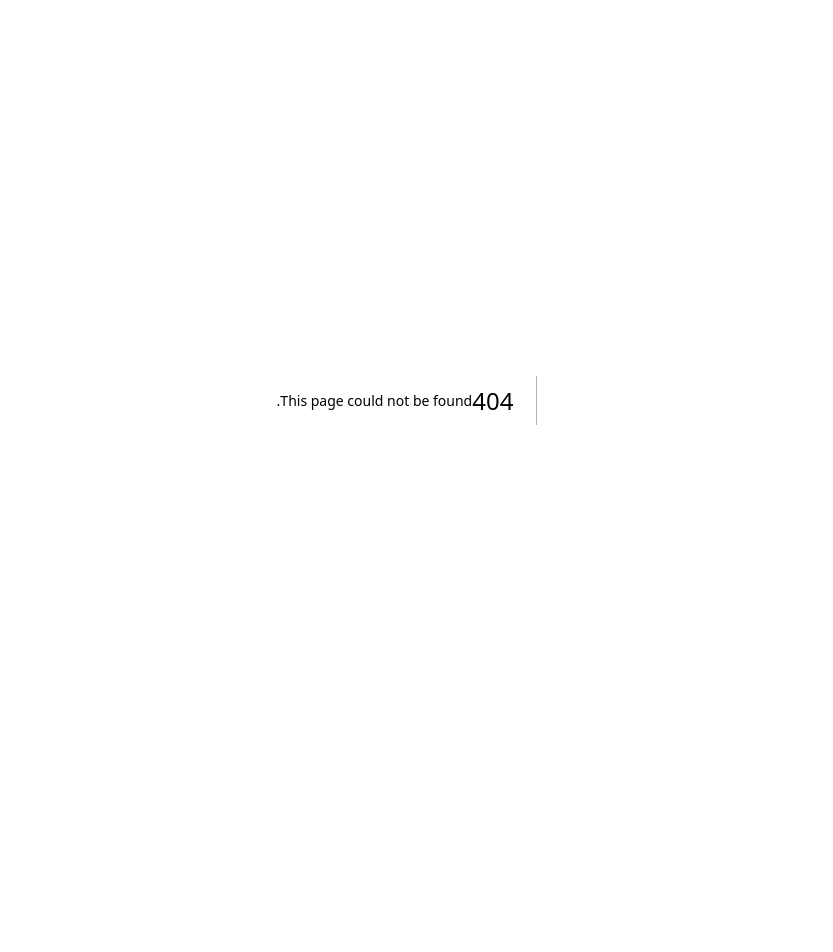
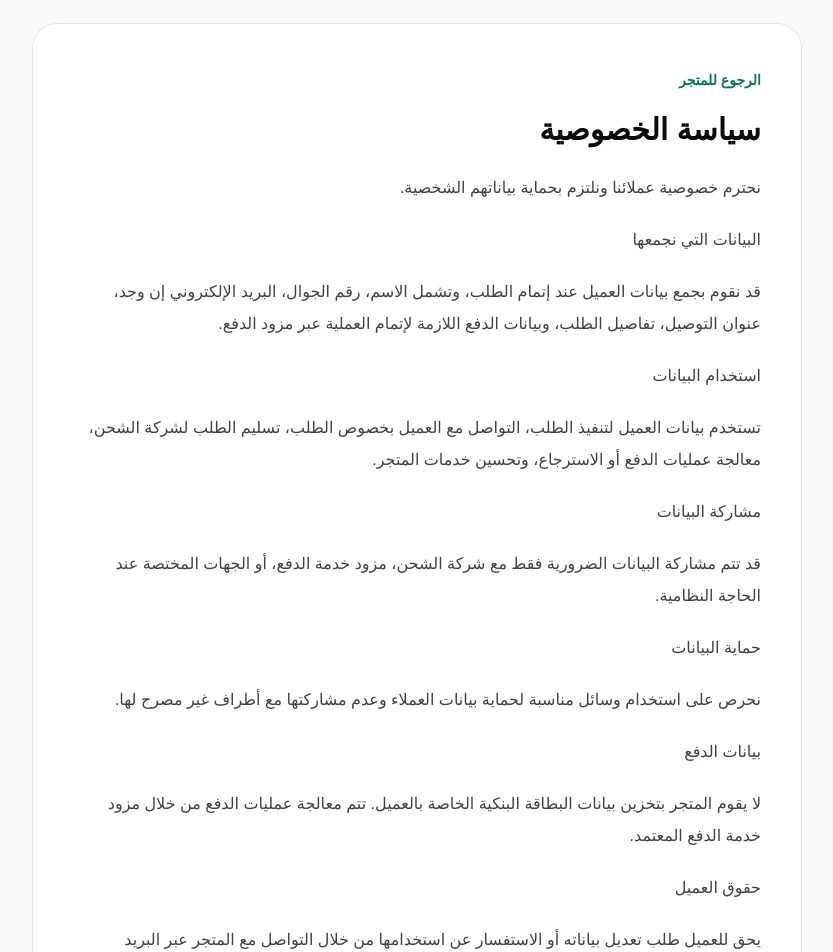
Before and after one commit to azizsoom/one-product-tabby-store, a Next.js app: page /privacy in a window 1280 px wide. Before the commit this address had no page. Shown: the top 952 px of the page, without its empty margins (223-1056 px from the left). Before the commit the page ends 800 px from the top, so only its background shows below. Built offline with nearby package versions, Linux system fonts and the light colour scheme.

Commit message:
Add privacy policy page

```diff
--- /dev/null
+++ b/app/privacy/page.tsx
@@ -0,0 +1,42 @@
+import Link from 'next/link';
+
+export default function PrivacyPage() {
+  return (
+    <PolicyPage title="سياسة الخصوصية">
+      <p>نحترم خصوصية عملائنا ونلتزم بحماية بياناتهم الشخصية.</p>
+
+      <h2>البيانات التي نجمعها</h2>
+      <p>قد نقوم بجمع بيانات العميل عند إتمام الطلب، وتشمل الاسم، رقم الجوال، البريد الإلكتروني إن وجد، عنوان التوصيل، تفاصيل الطلب، وبيانات الدفع اللازمة لإتمام العملية عبر مزود الدفع.</p>
+
+      <h2>استخدام البيانات</h2>
+      <p>تستخدم بيانات العميل لتنفيذ الطلب، التواصل مع العميل بخصوص الطلب، تسليم الطلب لشركة الشحن، معالجة عمليات الدفع أو الاسترجاع، وتحسين خدمات المتجر.</p>
+
+      <h2>مشاركة البيانات</h2>
+      <p>قد تتم مشاركة البيانات الضرورية فقط مع شركة الشحن، مزود خدمة الدفع، أو الجهات المختصة عند الحاجة النظامية.</p>
+
+      <h2>حماية البيانات</h2>
+      <p>نحرص على استخدام وسائل مناسبة لحماية بيانات العملاء وعدم مشاركتها مع أطراف غير مصرح لها.</p>
+
+      <h2>بيانات الدفع</h2>
+      <p>لا يقوم المتجر بتخزين بيانات البطاقة البنكية الخاصة بالعميل. تتم معالجة عمليات الدفع من خلال مزود خدمة الدفع المعتمد.</p>
+
+      <h2>حقوق العميل</h2>
+      <p>يحق للعميل طلب تعديل بياناته أو الاستفسار عن استخدامها من خلال التواصل مع المتجر عبر البريد الإلكتروني az@kco.sa أو رقم الجوال 0555868221.</p>
+
+      <h2>التحديثات</h2>
+      <p>قد يتم تحديث سياسة الخصوصية من وقت لآخر، ويتم نشر النسخة المحدثة في المتجر.</p>
+    </PolicyPage>
+  );
+}
+
+function PolicyPage({ title, children }: { title: string; children: React.ReactNode }) {
+  return (
+    <main className="min-h-screen bg-stone-50 p-6 text-stone-950" dir="rtl">
+      <article className="mx-auto max-w-3xl rounded-3xl bg-white p-6 leading-8 shadow-sm ring-1 ring-stone-200 md:p-10">
+        <Link href="/" className="text-sm font-bold text-emerald-700">الرجوع للمتجر</Link>
+        <h1 className="mt-4 text-3xl font-black">{title}</h1>
+        <div className="mt-6 space-y-5 text-stone-700">{children}</div>
+      </article>
+    </main>
+  );
+}
```
